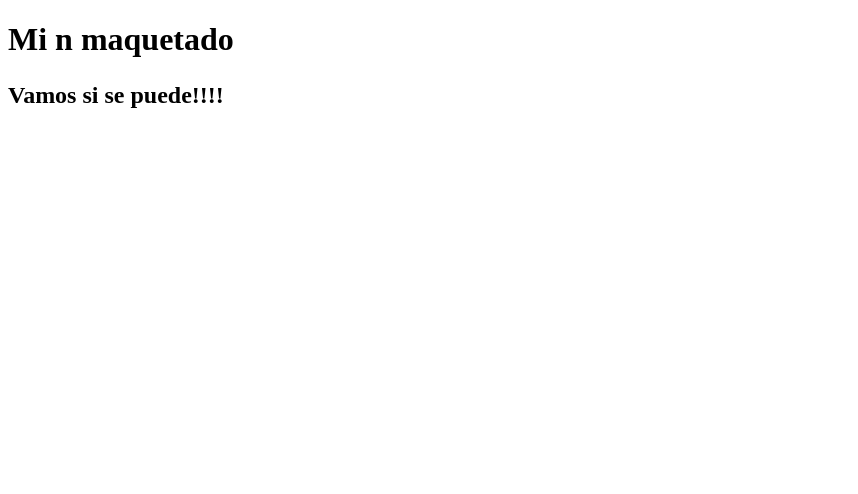
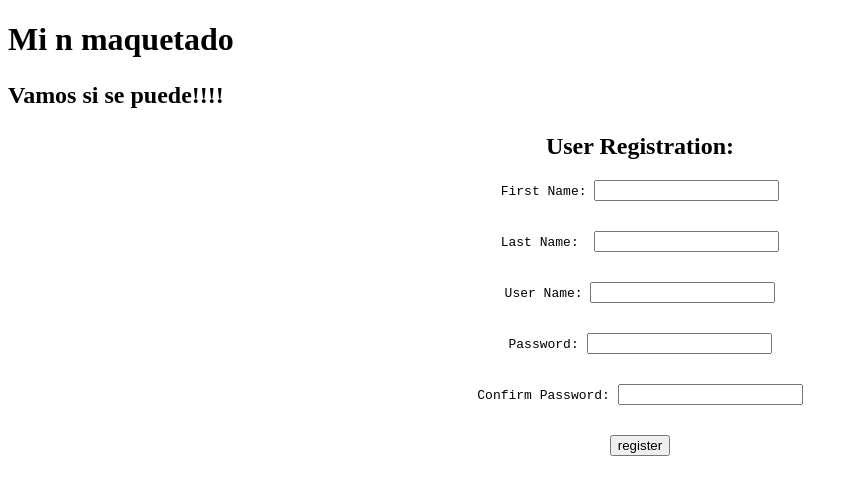
Before and after one commit to mistico27/Maquetado, a plain HTML site: page index.html in a window 1280 px wide. Shown: the whole page, without its empty margins (0-858 px from the left). Drawn offline with Linux system fonts and the light colour scheme.

Commit message:
modificando htmlIII

```diff
--- a/index.html
+++ b/index.html
@@ -7,7 +7,31 @@
     <title>Document</title>
 </head>
 <body>
+    <div>
     <h1>Mi n maquetado</h1>
     <h2><p>Vamos si se puede!!!!</p></h2>
+</div>
+
+<div style="text-align: center; ">
+    <h2>User Registration:</h2>
+</div>
+    <form action="registerUser" method="post" style="text-align: center; ">
+        <pre>
+First Name: <input type="text" name="firstName"/>
+<br>
+Last Name:  <input type="text" name="lastName"/>
+<br>
+User Name: <input type="text" name="email"/>
+<br>
+Password: <input type="password" name="password"/>
+<br>
+Confirm Password: <input type="password" name="confirmPassword"/>
+<br>
+<input type="submit" value="register"/>
+</pre>
+</form>
+
 </body>
 </html>
+
+<!--Este es repaso de Html -->
```
